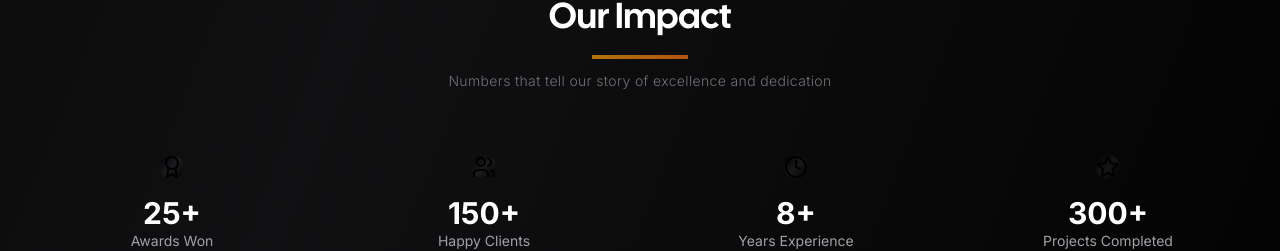
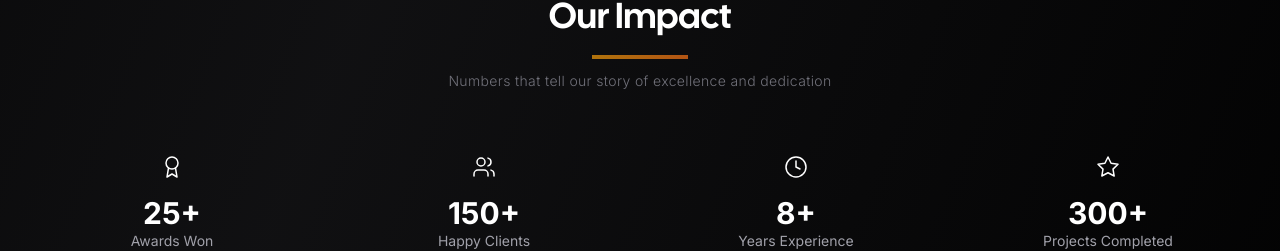
Before and after one commit to nirajeyy/pasa-productions, a Next.js app: page / in a window 1280 px wide. Shown: the part 2344-2595 px from the top of the page. Built offline with nearby package versions, Linux system fonts and the light colour scheme; no server answers; what tailwindcss-debug-screens would draw is missing.

Commit message:
Design Improvements

```diff
--- a/app/layout.tsx
+++ b/app/layout.tsx
@@ -6,8 +6,8 @@ import { Analytics } from "./components/analytics";
 
 export const metadata: Metadata = {
   title: {
-    default: "pasaproductions.com",
-    template: "%s | pasaproductions.com",
+    default: "Pasa Productions",
+    template: "%s | Pasa Productions",
   },
   description: "A production house",
   robots: {
--- a/components/StatsCounter.tsx
+++ b/components/StatsCounter.tsx
@@ -74,8 +74,8 @@ export default function StatsCounter({ stats }: StatsCounterProps) {
         const Icon = iconMap[stat.iconName]
         return (
           <div key={stat.label} className="text-center group">
-            <div className="inline-flex items-center justify-center w-16 h-16 bg-gradient-to-br from-amber-500/20 to-orange-500/20 rounded-full mb-4 group-hover:scale-110 transition-transform duration-300">
-              <Icon className="h-8 w-8 text-amber-400" />
+            <div className="inline-flex items-center justify-center w-16 h-16 rounded-full mb-4 group-hover:scale-110 transition-transform duration-300">
+              <Icon className="h-8 w-8 text-white" strokeWidth={1.5} />
             </div>
             <div className="text-3xl font-bold text-white mb-2">
               {counts[index]}
```
